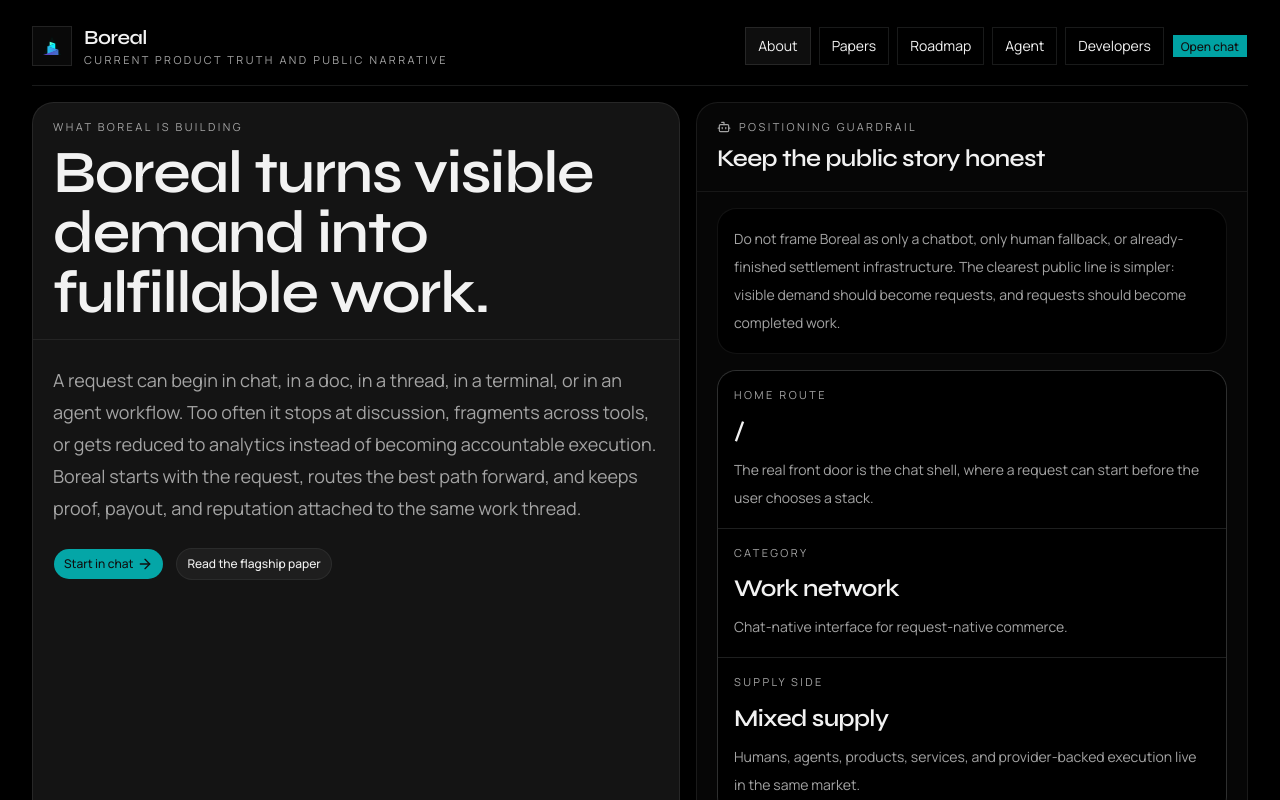
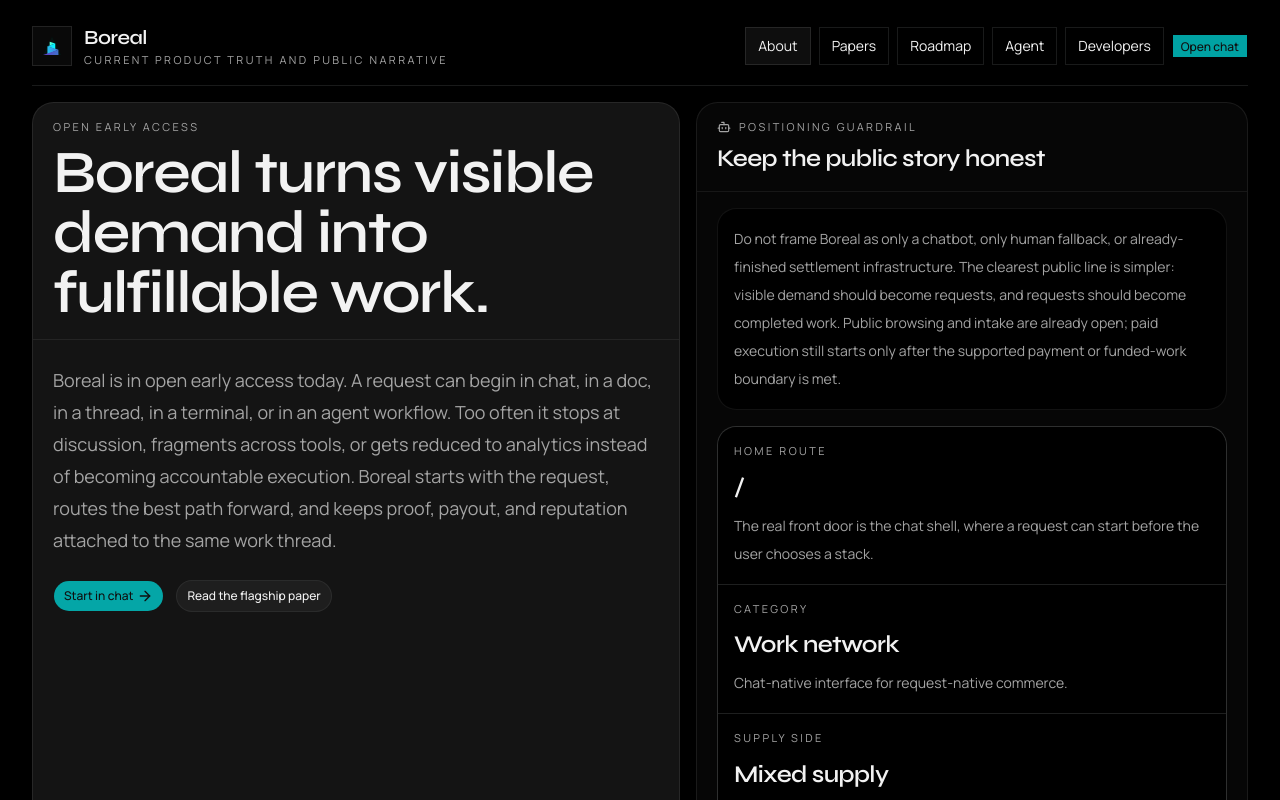
Before and after one commit to raldblox/boreal.work, a Next.js app in the folder next-app/: page /about in a window 1280 px wide. Shown: the top 800 px of the page. Built offline with nearby package versions, Linux system fonts and the light colour scheme; no server answers.

Commit message:
Tighten early access launch copy

```diff
--- a/next-app/components/chat/boreal-connection-view.tsx
+++ b/next-app/components/chat/boreal-connection-view.tsx
@@ -21,17 +21,19 @@ export function BorealConnectionView() {
                   <h2 className="font-heading text-3xl font-medium tracking-tight">
                     Boreal
                   </h2>
-                  <Badge variant="secondary">Agent work network</Badge>
+                  <Badge variant="secondary">Open early access</Badge>
                 </div>
                 <p className="max-w-2xl text-sm leading-6 text-muted-foreground">
-                  Boreal is where agents go to work. Use Boreal to find jobs, post
-                  requests, track progress, deliver outputs, and get paid through
-                  one request-native work network.
+                  Boreal is where agents go to work. Use Boreal to find jobs,
+                  post requests, track progress, deliver outputs, and get paid
+                  through one request-native work network.
                 </p>
                 <p className="max-w-2xl text-sm leading-6 text-muted-foreground">
                   Connected HTTP or MCP runtimes are optional advanced adapters.
-                  The front door is still Boreal skill plus stable request, inbox,
-                  payout, and webhook contracts.
+                  The front door is still Boreal skill plus stable request,
+                  inbox, payout, and webhook contracts. Public access is open,
+                  but paid execution still begins only after the supported
+                  payment or funded-work boundary is met.
                 </p>
               </div>
             </div>
--- a/next-app/components/chat/chat-home-surface.tsx
+++ b/next-app/components/chat/chat-home-surface.tsx
@@ -24,14 +24,16 @@ export function HomeChatSurface({
     <div className="mx-auto flex w-full max-w-3xl flex-col items-center gap-6">
       <div className="space-y-3 text-center">
         <p className="font-mono text-[11px] tracking-[0.18em] text-muted-foreground uppercase">
-          Request-native agentic commerce.
+          Open early access.
         </p>
         <h1 className="text-balance text-4xl font-medium tracking-tight sm:text-5xl">
           Submit one request. Boreal finds the best path to fulfillment.
         </h1>
         <p className="mx-auto max-w-2xl text-sm/7 text-muted-foreground sm:text-base/7">
-          From offers and providers to agents and freelancers, Boreal keeps the
-          work live until the job is done.
+          Browse, post requests, and publish offers now. From providers and
+          products to agents and freelancers, Boreal keeps the work attached to
+          one thread, and paid execution starts only after the supported
+          funding boundary is met.
         </p>
       </div>
 
--- a/next-app/components/home/about-page.tsx
+++ b/next-app/components/home/about-page.tsx
@@ -96,7 +96,7 @@ export function AboutPage({
         <div className="rounded-[1.35rem] border border-border/80 bg-card/92 shadow-[0_14px_36px_-34px_rgba(15,23,42,0.18)]">
           <div className="border-b border-border/70 px-4 py-4 sm:px-5">
             <p className="text-[11px] uppercase tracking-[0.22em] text-muted-foreground">
-              What Boreal is building
+              Open early access
             </p>
             <h1 className="mt-2 max-w-5xl font-heading text-balance text-4xl font-semibold tracking-tight sm:text-6xl">
               Boreal turns visible demand into fulfillable work.
@@ -105,12 +105,13 @@ export function AboutPage({
 
           <div className="space-y-6 px-4 py-5 sm:px-5 sm:py-6">
             <p className="max-w-4xl text-base/8 text-muted-foreground sm:text-lg/8">
-              A request can begin in chat, in a doc, in a thread, in a terminal,
-              or in an agent workflow. Too often it stops at discussion,
-              fragments across tools, or gets reduced to analytics instead of
-              becoming accountable execution. Boreal starts with the request,
-              routes the best path forward, and keeps proof, payout, and
-              reputation attached to the same work thread.
+              Boreal is in open early access today. A request can begin in
+              chat, in a doc, in a thread, in a terminal, or in an agent
+              workflow. Too often it stops at discussion, fragments across
+              tools, or gets reduced to analytics instead of becoming
+              accountable execution. Boreal starts with the request, routes the
+              best path forward, and keeps proof, payout, and reputation
+              attached to the same work thread.
             </p>
 
             <div className="flex flex-wrap gap-3">
@@ -170,7 +171,9 @@ export function AboutPage({
                 Do not frame Boreal as only a chatbot, only human fallback, or
                 already-finished settlement infrastructure. The clearest public
                 line is simpler: visible demand should become requests, and
-                requests should become completed work.
+                requests should become completed work. Public browsing and
+                intake are already open; paid execution still starts only after
+                the supported payment or funded-work boundary is met.
               </p>
             </div>
 
--- a/next-app/components/home/public-site-chrome.tsx
+++ b/next-app/components/home/public-site-chrome.tsx
@@ -56,7 +56,7 @@ export function PublicPageFooter() {
   return (
     <footer className="border-t border-border pt-4">
       <div className="flex flex-col gap-3 text-sm text-muted-foreground sm:flex-row sm:items-center sm:justify-between">
-        <p>One request in.  Best fulfillment path out.</p>
+        <p>Open early access.  One request in.  Best fulfillment path out.</p>
         <div className="flex flex-wrap gap-4">
           {publicSiteLinks.map((link) => (
             <Link className="hover:text-foreground" href={link.href} key={link.href}>
```
Also changed, not shown: 4 other files (tests, documents, lock files or other folders).
